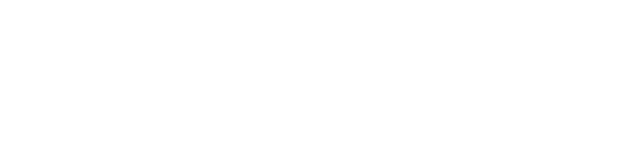
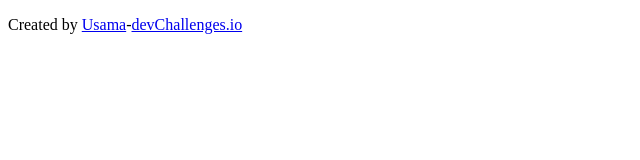
Before and after one commit to khusamayasir/Edie-Homepage, a plain HTML site: page index.html in a window 1280 px wide. Shown: the whole page, without its empty margins (0-640 px from the left). Drawn offline with Linux system fonts and the light colour scheme.

Commit message:
update index.html

```diff
--- a/index.html
+++ b/index.html
@@ -8,6 +8,8 @@
     <title>Edie Homepage</title>
   </head>
   <body>
-
+    <footer>
+      <p>Created by <a class="username-github-link" href="https://github.com/khusamayasir/Edie-Homepage">Usama</a>-<a class="devchallengelink" href="https://devchallenges.io/">devChallenges.io</a></p>
+    </footer>
   </body>
 </html>
```
